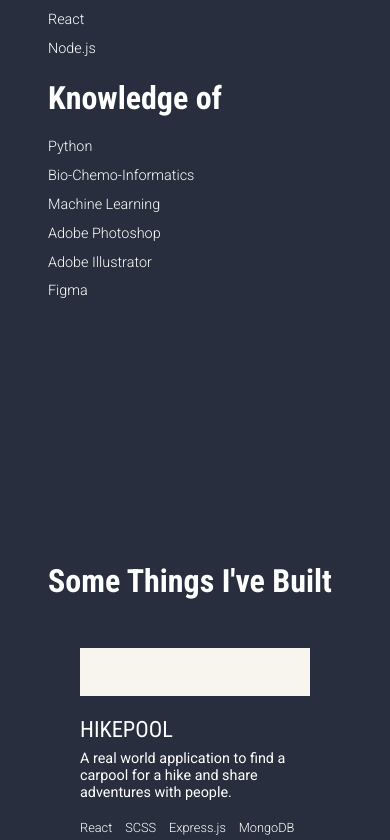
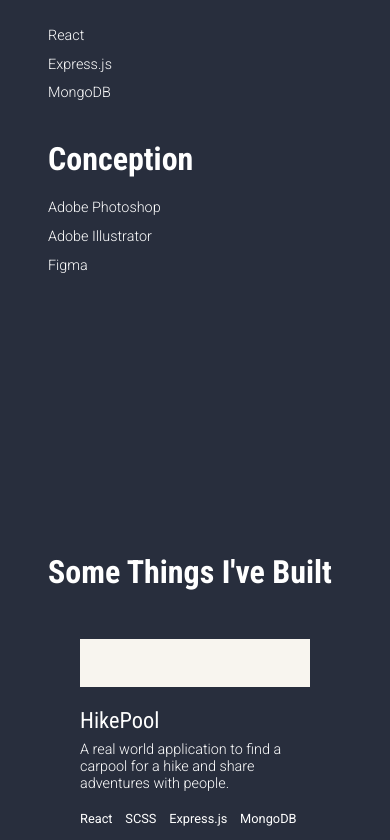
Before and after one commit to damienesp/portfolio, a React (Create React App) app: page / in a window 390 px wide. Shown: the part 1804-2644 px from the top of the page. Built offline with nearby package versions, Linux system fonts and the light colour scheme.

Commit message:
fixed responsive elements

```diff
--- a/src/pages/About.js
+++ b/src/pages/About.js
@@ -66,17 +66,13 @@ const About = () => {
             </ul>
             <ul className="column">
               <li>React</li>
-              <li>Node.js</li>
+              <li>Express.js</li>
+              <li>MongoDB</li>
             </ul>
           </div>
 
-          <h1>Knowledge of</h1>
+          <h1>Conception</h1>
           <div className="tools-list">
-            <ul className="column">
-              <li>Python</li>
-              <li>Bio-Chemo-Informatics</li>
-              <li>Machine Learning</li>
-            </ul>
             <ul className="column">
               <li>Adobe Photoshop</li>
               <li>Adobe Illustrator</li>
--- a/src/styles/layout/_about.scss
+++ b/src/styles/layout/_about.scss
@@ -40,6 +40,7 @@
   .column {
     display: flex;
     flex-direction: column;
+    margin-bottom: 1rem;
 
     &:nth-child(1) {
       margin-right: 1rem;
@@ -60,7 +61,7 @@
 
 iframe {
   border-radius: 10px;
-  width: 50%;
+  width: 100%;
 }
 
 @media screen and (max-width: 1080px) {
@@ -99,10 +100,6 @@ iframe {
   }
 }
 
-iframe {
-  width: 60%;
-}
-
 @media screen and (max-width: 768px) {
   .about {
     flex-direction: column;
@@ -134,24 +131,4 @@ iframe {
       font-size: 1rem;
     }
   }
-
-  iframe {
-    width: 100%;
-  }
 }
-
-@media screen and (max-width: 368px) {
-  iframe {
-    width: 80px;
-  }
-}
-
-.skills-test {
-  svg {
-    fill: white;
-    &:hover {
-      cursor: pointer;
-      fill: url(#icon-gradient) #a1c4fd;
-    }
-  }
-}
--- a/src/styles/layout/_work.scss
+++ b/src/styles/layout/_work.scss
@@ -58,11 +58,11 @@
     cursor: pointer;
     font-family: $primary-font;
     font-weight: 400;
-    text-transform: uppercase;
+    // text-transform: uppercase;
   }
 
   p {
-    font-weight: 400;
+    font-weight: 300;
     margin: 0.5rem 0;
   }
 }
@@ -78,6 +78,7 @@
   margin: 1rem 0;
 
   span {
+    font-weight: 400;
     margin-right: 1.5rem;
   }
 }
```
Also changed, not shown: public/manifest.json, src/img/backhome.svg (deleted).
